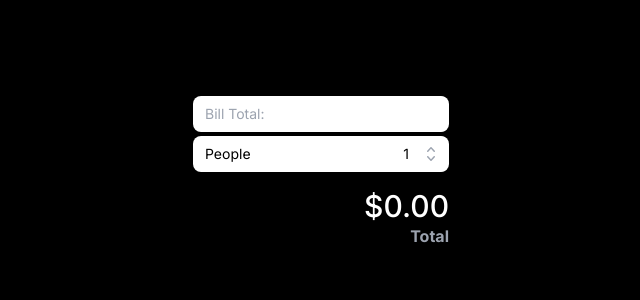
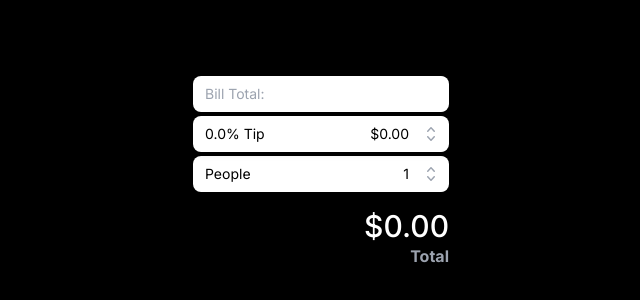
Before and after one commit to zburk/RoundBill-Web, a Next.js app: page / in a window 1280 px wide. Shown: the part 228-528 px from the top of the page, without its empty margins (319-959 px from the left). Built offline with nearby package versions, Linux system fonts and the light colour scheme.

Commit message:
Set default tip to 0 git push :

```diff
--- a/app/page.tsx
+++ b/app/page.tsx
@@ -18,7 +18,7 @@ class RoundedBill {
   }
 
   get tipPercentage(): number {
-    return this.tipAmount / (this.billTotalWithTip - this.tipAmount)
+    return this.billTotalWithTip > 0 ? this.tipAmount / (this.billTotalWithTip - this.tipAmount) : 0
   }
 }
 
@@ -59,6 +59,7 @@ export default function Home() {
 
   const billIncrements = useMemo(
     () => {
+      if (billTotal > 0) {
         const roundedTotal = Math.ceil(billTotal)
         const billIncrements: RoundedBill[] = [];
         for (var i = roundedTotal; i < roundedTotal * 2; i = i + PREFERRED_BILL_INCREMENT) {
@@ -72,6 +73,9 @@ export default function Home() {
         billIncrements.sort((a, b) => a.billTotalWithTip - b.billTotalWithTip)
 
         return billIncrements;
+      }
+
+      return [new RoundedBill(0, 0)]
     },
     [billTotal, standardBill]
   );
```
Lines whose indentation alone changed are shown as unchanged.
